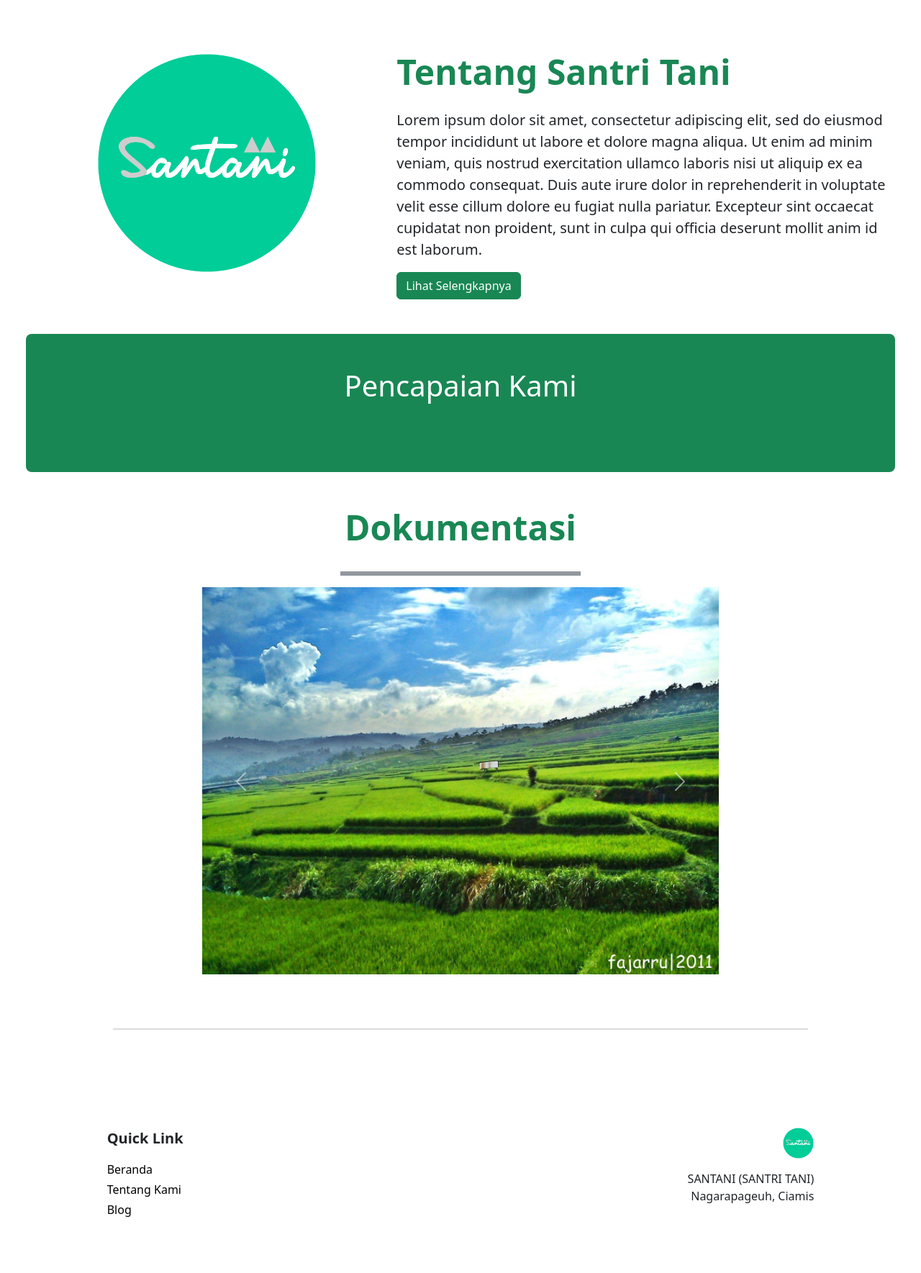
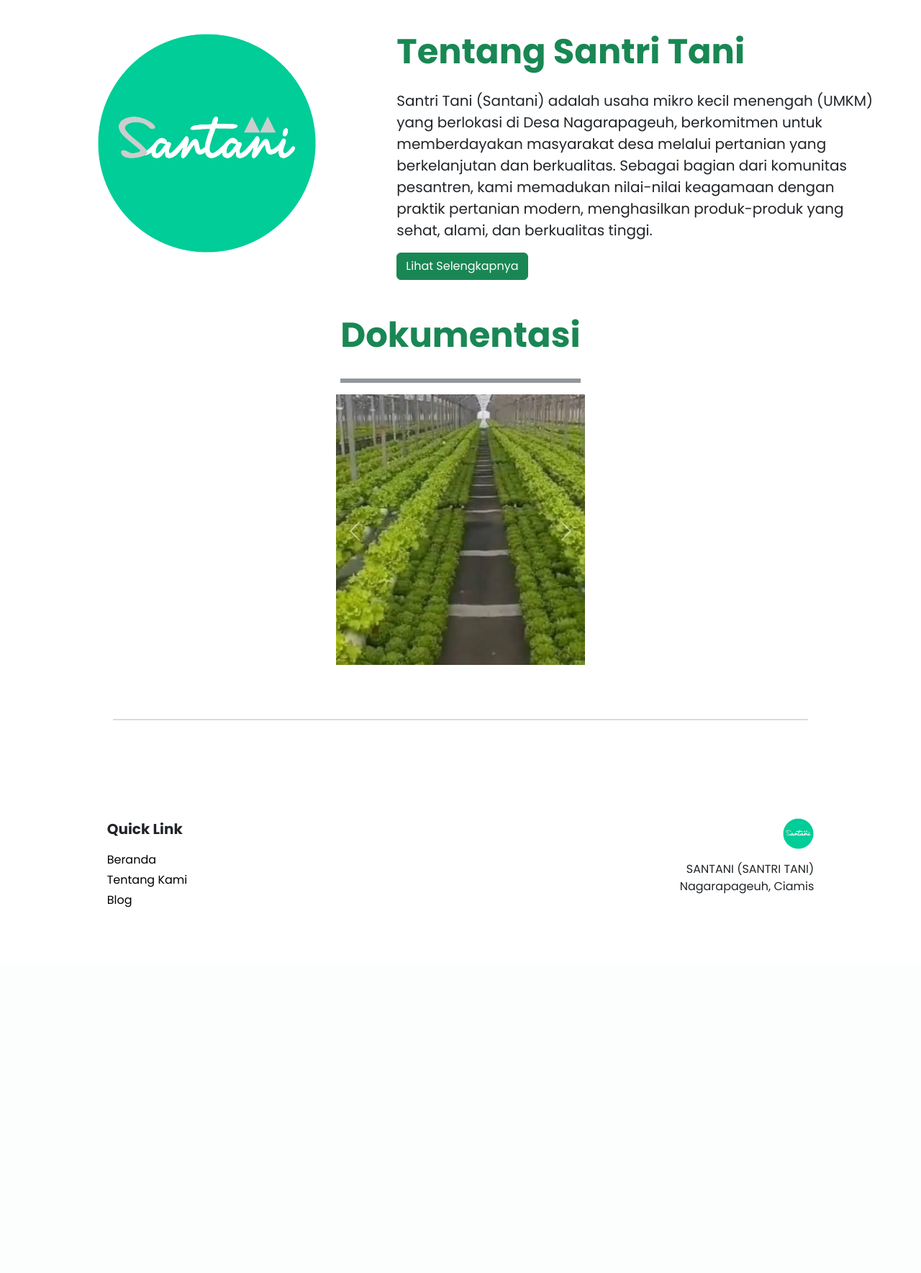
Before and after one commit to adralfa/SantaniWebsite, a PHP site: page / in a window 1280 px wide. Shown: the part 885-2654 px from the top of the page at 72% size. After the commit the page ends 2146 px from the top, so only its background shows below. Run offline with PHP 8.4, Linux system fonts and the light colour scheme.

Commit message:
last update

```diff
--- a/index.html
+++ b/index.html
@@ -6,6 +6,9 @@
     <meta name="description" content="">
     <title></title>
     <link href="https://cdn.jsdelivr.net/npm/bootstrap@5.3.3/dist/css/bootstrap.min.css" rel="stylesheet" integrity="sha384-QWTKZyjpPEjISv5WaRU9OFeRpok6YctnYmDr5pNlyT2bRjXh0JMhjY6hW+ALEwIH" crossorigin="anonymous">
+    <link rel="preconnect" href="https://fonts.googleapis.com">
+    <link rel="preconnect" href="https://fonts.gstatic.com" crossorigin>
+    <link href="https://fonts.googleapis.com/css2?family=Poppins:ital,wght@0,100;0,200;0,300;0,400;0,500;0,600;0,700;0,800;0,900;1,100;1,200;1,300;1,400;1,500;1,600;1,700;1,800;1,900&display=swap" rel="stylesheet">
     <link rel="stylesheet" href="./src/styles/style.css">
     <script src="https://cdn.jsdelivr.net/npm/bootstrap@5.3.3/dist/js/bootstrap.bundle.min.js" integrity="sha384-YvpcrYf0tY3lHB60NNkmXc5s9fDVZLESaAA55NDzOxhy9GkcIdslK1eN7N6jIeHz" crossorigin="anonymous"></script>
  </head>
--- a/src/scripts/component/navbar.js
+++ b/src/scripts/component/navbar.js
@@ -1,8 +1,6 @@
 class navBar extends HTMLElement {
     constructor(){
         super();
-
-        this.attachShadow({mode: 'open'});
 
         this._style = document.createElement('style');
     }
@@ -11,67 +9,31 @@ class navBar extends HTMLElement {
         this.render();
     }
 
-    updateStyle(){
-        this._style.textContent = `
-            nav{
-                display: flex;
-                padding: 0.25rem 1rem 0.25rem 1rem;
-                background-color: #198754;
-                color: white;
-
-                ul{
-                    display: flex;
-                    gap: 1rem;
-                    width: 100%;
-                    justify-content: right;
-                    align-items: center;
-                    list-style-type: none;
-                }
-
-                .nav-hamburger{
-                    display: none;
-                    align-items: center;
-
-                    button{
-                        padding: 10px 15px 10px 15px;
-                        font-size: 1.5rem;
-                        font-weight: 1000;
-                        border-radius: 25%;
-                    }
-                }
-            }
-            a{
-                color: white;
-                text-decoration: none;
-            }
-            a:hover{
-                text-decoration: underline;
-            }
-        `;
-    }
-
     render(){
-        this.updateStyle();
-
-        this.shadowRoot.innerHTML += `
-            <nav>
-                <div class="nav-logo">
-                    <h1>Beranda</h1>
+        this.innerHTML += `
+            <nav class="navbar bg-success navbar-expand-lg p-2 sticky-top">
+                <div class="container-fluid ps-5 pe-5">
+                <a class="navbar-brand text-white fw-bold" href="#">SANTANI</a>
+                <button class="navbar-toggler" type="button" data-bs-toggle="collapse" data-bs-target="#navbarSupportedContent" aria-controls="navbarSupportedContent" aria-expanded="false" aria-label="Toggle navigation">
+                    <span class="navbar-toggler-icon"></span>
+                </button>
+                <div class="collapse navbar-collapse" id="navbarSupportedContent">
+                    <ul class="navbar-nav ms-auto mb-2 mb-lg-0">
+                    <li class="nav-item ps-3">
+                        <a class="nav-link text-white" aria-current="page" href="/">Beranda</a>
+                    </li>
+                    <li class="nav-item ps-3">
+                        <a class="nav-link text-white" href="#about">Tentang Kami</a>
+                    </li>
+                    <li class="nav-item ps-3">
+                        <a class="nav-link text-white" href="#blog">Blog</a>
+                    </li>
+                    </li>
+                    </ul>
                 </div>
-                <ul class="nav-menu">
-                    <li class="nav-menu-beranda"><a href="/">Beranda</a></li>
-                    <li class="nav-menu-about"><a href="#about">Tentang Kami</a></li>
-                    <li class="nav-menu-blog"><a href="#blog">Blog</a></li>
-                </ul>
-                <div class="nav-hamburger">
-                    <button>
-                        ☰
-                    </button>
                 </div>
             </nav>
         `;
-
-        this.shadowRoot.appendChild(this._style);
     }
 }
 
--- a/src/scripts/globals/views/index.html
+++ b/src/scripts/globals/views/index.html
@@ -2,7 +2,7 @@
     <div class="container-fluid text-white col-md-offset-1 col-md-10">
         <p class="text-center">SELAMAT DATANG DI WEBSITE OFFICIAL</p>
       <h1 class="display-5 fw-bold text-center">SANTANI (SANTRI TANI)<br>NAGARAPAGEUH</h1>
-      <p class="text-center">#PAGEUHPAGEUHPAGEUH tes bang</p>
+      <p class="text-center">#PAGEUHPAGEUHPAGEUH</p>
     </div>
   </div>
 
@@ -17,56 +17,20 @@
         </div>
         <div class="col-md-7">
             <h1 class="display-5 fw-bold text-success mb-4">Tentang Santri Tani</h1>
-            <p class="fs-5">Lorem ipsum dolor sit amet, consectetur adipiscing elit, sed do eiusmod tempor incididunt ut labore et dolore magna aliqua. Ut enim ad minim veniam, quis nostrud exercitation ullamco laboris nisi ut aliquip ex ea commodo consequat. Duis aute irure dolor in reprehenderit in voluptate velit esse cillum dolore eu fugiat nulla pariatur. Excepteur sint occaecat cupidatat non proident, sunt in culpa qui officia deserunt mollit anim id est laborum.</p>
+            <p class="fs-5">Santri Tani (Santani) adalah usaha mikro kecil menengah (UMKM) yang berlokasi di Desa Nagarapageuh, berkomitmen untuk memberdayakan masyarakat desa melalui pertanian yang berkelanjutan dan berkualitas. Sebagai bagian dari komunitas pesantren, kami memadukan nilai-nilai keagamaan dengan praktik pertanian modern, menghasilkan produk-produk yang sehat, alami, dan berkualitas tinggi.</p>
             <button type="button" class="btn btn-success"><a href="#about" class="text-white link-underline link-underline-opacity-0">Lihat Selengkapnya</a></button>
         </div>
 </div>
 
-<div class="row bg-success rounded-3 d-flex align-items-center justify-content-center mt-5 p-5 text-white">
+<!-- <div class="row bg-success rounded-3 d-flex align-items-center justify-content-center mt-5 p-5 text-white">
     <div class="col-md-offset-1 col-md-10">
         <div class="row">
             <h1 class="text-center mb-5">Pencapaian Kami</h1>
-            <!-- <div class="row text-center">
-                <div class="col-md-3">
-                    <div class="row d-flex align-items-center justify-content-center">
-                        <div class="col-md-offset-2 col-md-8">
-                            <img src="img/team.png" alt="Tim" class="img-fluid mx-auto d-block">
-                        </div>
-                    </div>
-                    <p class="mt-2 mb-1 fs-4 fw-bolder">Harry Maguire</p>
-                    <p class="mt-2">Jabatan 1</p>
-                </div>
-                <div class="col-md-3">
-                    <div class="row d-flex align-items-center justify-content-center">
-                        <div class="col-md-offset-2 col-md-8">
-                            <img src="img/team.png" alt="Tim" class="img-fluid mx-auto d-block">
-                        </div>
-                    </div>
-                    <p class="mt-2 mb-1 fs-4 fw-bolder">Martin Braithwaite</p>
-                    <p class="mt-2">Jabatan 2</p>
-                </div>
-                <div class="col-md-3">
-                    <div class="row d-flex align-items-center justify-content-center">
-                        <div class="col-md-offset-2 col-md-8">
-                            <img src="img/team.png" alt="Tim" class="img-fluid mx-auto d-block">
-                        </div>
-                    </div>
-                    <p class="mt-2 mb-1 fs-4 fw-bolder">Antony</p>
-                    <p class="mt-2">Jabatan 3</p>
-                </div>
-                <div class="col-md-3">
-                    <div class="row d-flex align-items-center justify-content-center">
-                        <div class="col-md-offset-2 col-md-8">
-                            <img src="img/team.png" alt="Tim" class="img-fluid mx-auto d-block">
-                        </div>
-                    </div>
-                    <p class="mt-2 mb-1 fs-4 fw-bolder">Jesse Lingard</p>
-                    <p class="mt-2">Jabatan 4</p>
-                </div>
-            </div> -->
+
+
         </div>
     </div>
-</div>
+</div> -->
 
 <div class="container-fluid p-5 mb-4 rounded-3">
     <div class="row">
@@ -76,7 +40,7 @@
         <hr class="border border-secondary border-3 opacity-75" style="width: 30%;">
     </div>
     <div class="row d-flex align-items-center justify-content-center">
-        <div class="col-md-offset-2 col-md-8">
+        <div class="col-md-offset-4 col-md-4">
             <div id="carouselExample" class="carousel slide" data-bs-ride="carousel">
                 <div class="carousel-inner">
                   <div class="carousel-item active">
@@ -86,7 +50,13 @@
                     <img src="/src/public/images/carousel2.jpg" class="d-block w-100" alt="gambar2">
                   </div>
                   <div class="carousel-item">
-                    <img src="/src/public/images/carousel3.jpg" class="d-block w-100" alt="gambar3">
+                    <img src="/src/public/images/carousel3.JPG" class="d-block w-100" alt="gambar3">
+                  </div>
+                  <div class="carousel-item">
+                    <img src="/src/public/images/carousel4.JPG" class="d-block w-100" alt="gambar4">
+                  </div>
+                  <div class="carousel-item">
+                    <img src="/src/public/images/carousel5.JPG" class="d-block w-100" alt="gambar5">
                   </div>
                   <button class="carousel-control-prev" type="button" data-bs-target="#carouselExample" data-bs-slide="prev">
                     <span class="carousel-control-prev-icon" aria-hidden="true"></span>
--- a/src/styles/style.css
+++ b/src/styles/style.css
@@ -1,5 +1,6 @@
 *{
     margin: 0;
+    font-family: 'Poppins', sans-serif;
 }
 .active {
     border-bottom: 3px solid white;
@@ -8,4 +9,14 @@
     min-height: 100%;
     display: flex;
     align-items: center;
-  }
+}
+
+.cr-image {
+    height: 20%;
+}
+
+@media only screen and (max-width: 1119px) {
+    .nav-hamburger{
+        display: block;
+    }
+}
```
Also changed, not shown: src/scripts/globals/views/about.html (+27 -19 lines), src/public/images/carousel1.jpg, src/public/images/carousel2.jpg, src/public/images/carousel3.jpg, src/public/images/carousel4.JPG (added), src/public/images/carousel5.JPG (added), 2 other files.
